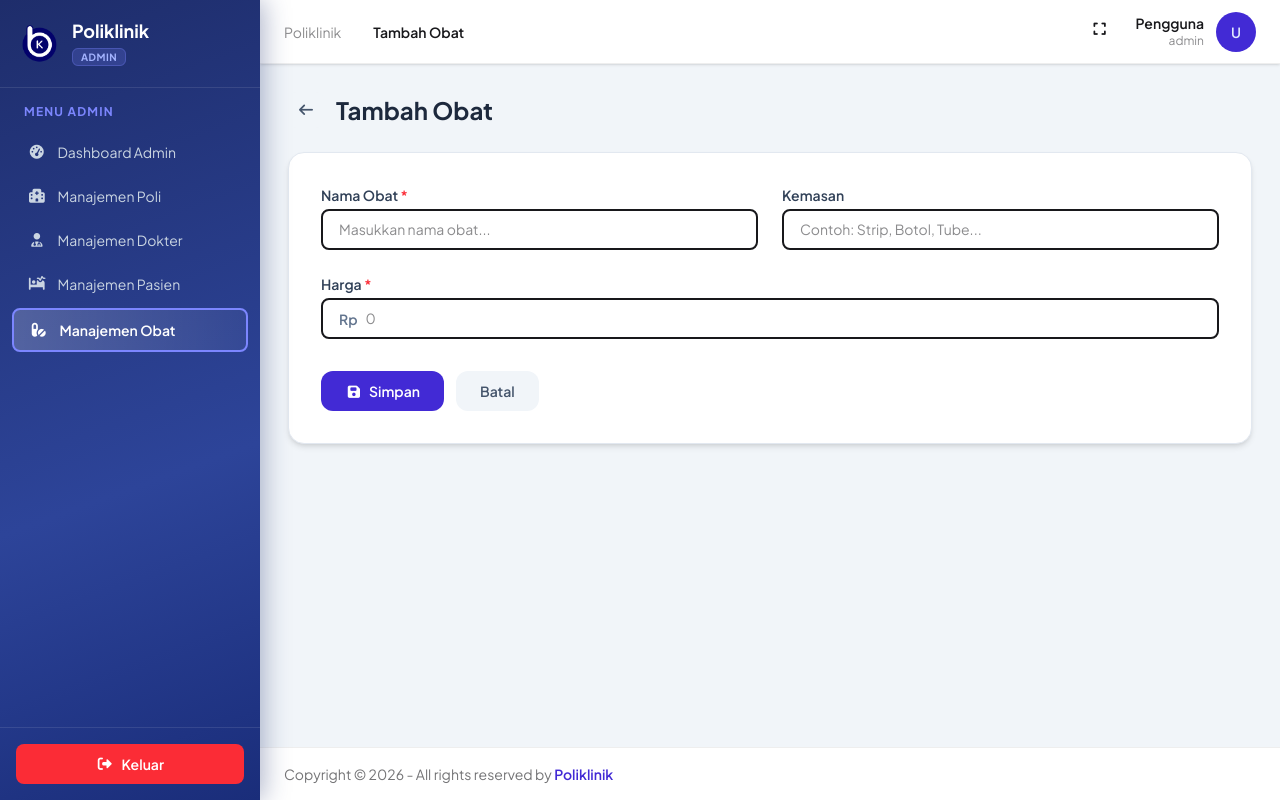
After one commit to danielaquaries20/poliklinik-app, a Laravel app: page /admin/obat/create in a window 1280 px wide. The commit adds this page. Run offline with Laravel 12, Linux system fonts and the light colour scheme; a user stored in the database is signed in; data comes from the database, SQL or seed files in the repository; style sheets or scripts are compiled from the project's sources; some libraries are stand-ins or nearby versions; some web fonts are replaced.

Commit message:
feat: implement CRUD obat

```diff
--- a/app/Http/Controllers/Admin/ObatController.php
+++ b/app/Http/Controllers/Admin/ObatController.php
@@ -3,63 +3,78 @@
 namespace App\Http\Controllers\Admin;
 
 use App\Http\Controllers\Controller;
+use App\Models\Obat;
 use Illuminate\Http\Request;
 
 class ObatController extends Controller
 {
-    /**
-     * Display a listing of the resource.
-     */
     public function index()
     {
-        //
+        $obats = Obat::all();
+        return view('admin.obat.index', compact('obats'));
     }
 
-    /**
-     * Show the form for creating a new resource.
-     */
     public function create()
     {
-        //
+        return view('admin.obat.create');
     }
 
-    /**
-     * Store a newly created resource in storage.
-     */
     public function store(Request $request)
     {
-        //
+        $request->validate([
+            'nama_obat' => 'required|string',
+            'kemasan' => 'required|string',
+            'harga' => 'required|integer',
+        ]);
+
+        Obat::create([
+            'nama_obat' => $request->nama_obat,
+            'kemasan' => $request->kemasan,
+            'harga' => $request->harga
+        ]);
+
+        return redirect()
+            ->route('obat.index')
+            ->with('message', 'Data Obat Berhasil dibuat')
+            ->with('type', 'success');
     }
 
-    /**
-     * Display the specified resource.
-     */
-    public function show(string $id)
+    public function edit(string $id)
     {
-        //
+        $obat = Obat::findOrFail($id);
+        return view('admin.obat.edit')->with([
+            'obat' => $obat
+        ]);
+    }
+    public function update(Request $request, string $id)
+    {
+        $request->validate([
+            'nama_obat' => 'required|string',
+            'kemasan' => 'nullable|string',
+            'harga' => 'required|integer',
+        ]);
+
+        $obat = Obat::findOrFail($id);
+        $obat->update([
+            'nama_obat' => $request->nama_obat,
+            'kemasan' => $request->kemasan,
+            'harga' => $request->harga
+        ]);
+
+        return redirect()
+            ->route('obat.index')
+            ->with('message', 'Data Obat berhasil di edit')
+            ->with('type', 'success');
     }
 
-    /**
-     * Show the form for editing the specified resource.
-     */
-    public function edit(string $id)
-    {
-        //
-    }
-
-    /**
-     * Update the specified resource in storage.
-     */
-    public function update(Request $request, string $id)
-    {
-        //
-    }
-
-    /**
-     * Remove the specified resource from storage.
-     */
     public function destroy(string $id)
     {
-        //
+        $obat = Obat::findOrFail($id);
+        $obat->delete();
+
+        return redirect()
+            ->route('obat.index')
+            ->with('message', 'Data Obat berhasil di Hapus')
+            ->with('type', 'success');
     }
 }
--- /dev/null
+++ b/resources/views/admin/obat/create.blade.php
@@ -0,0 +1,98 @@
+<x-layouts.app title="Tambah Obat">
+
+    {{-- Header --}}
+    <div class="flex items-center gap-3 mb-6">
+        <a href="{{ route('obat.index') }}" class="flex items-center justify-center w-9 h-9
+                  rounded-lg bg-slate-100 hover:bg-slate-200
+                  text-slate-600 transition">
+            <i class="fas fa-arrow-left text-sm"></i>
+        </a>
+
+        <h2 class="text-2xl font-bold text-slate-800">
+            Tambah Obat
+        </h2>
+    </div>
+
+    {{-- Card --}}
+    <div class="card bg-base-100 shadow-md rounded-2xl border border-slate-200">
+        <div class="card-body p-8">
+
+            <form action="{{ route('obat.store') }}" method="POST">
+                @csrf
+
+                {{-- Grid --}}
+                <div class="grid grid-cols-1 md:grid-cols-2 gap-6 mb-6">
+
+                    {{-- Nama Obat --}}
+                    <div>
+                        <label class="block text-sm font-semibold text-slate-700 mb-1">
+                            Nama Obat <span class="text-red-500">*</span>
+                        </label>
+                        <input type="text" name="nama_obat" value="{{ old('nama_obat') }}"
+                            placeholder="Masukkan nama obat..." class="w-full px-4 py-2 border-2 rounded-lg p-2
+                                      focus:border-primary focus:outline-none
+                                      @error('nama_obat') border-red-500 @enderror" required>
+                        @error('nama_obat')
+                            <p class="text-xs text-red-500 mt-1">{{ $message }}</p>
+                        @enderror
+                    </div>
+
+                    {{-- Kemasan --}}
+                    <div>
+                        <label class="block text-sm font-semibold text-slate-700 mb-1">
+                            Kemasan
+                        </label>
+                        <input type="text" name="kemasan" value="{{ old('kemasan') }}"
+                            placeholder="Contoh: Strip, Botol, Tube..." class="w-full px-4 py-2 border-2 rounded-lg p-2
+                                      focus:border-primary focus:outline-none
+                                      @error('kemasan') border-red-500 @enderror">
+                        @error('kemasan')
+                            <p class="text-xs text-red-500 mt-1">{{ $message }}</p>
+                        @enderror
+                    </div>
+
+                </div>
+
+                {{-- Harga --}}
+                <div class="mb-8">
+                    <label class="block text-sm font-semibold text-slate-700 mb-1">
+                        Harga <span class="text-red-500">*</span>
+                    </label>
+
+                    <div class="flex items-center border-2 rounded-lg p-2 px-4 py-2
+                                focus-within:border-primary">
+                        <span class="text-slate-500 text-sm font-semibold mr-2">
+                            Rp
+                        </span>
+                        <input type="number" name="harga" value="{{ old('harga') }}" placeholder="0" min="0" step="1"
+                            class="w-full focus:outline-none
+                                      @error('harga') border-red-500 @enderror" required>
+                    </div>
+
+                    @error('harga')
+                        <p class="text-xs text-red-500 mt-1">{{ $message }}</p>
+                    @enderror
+                </div>
+
+                {{-- Buttons --}}
+                <div class="flex gap-3">
+                    <button type="submit" class="px-6 py-2.5 rounded-xl bg-primary
+                               hover:bg-primary/90 text-white
+                               font-semibold text-sm transition">
+                        <i class="fas fa-save mr-1"></i>
+                        Simpan
+                    </button>
+
+                    <a href="{{ route('obat.index') }}" class="px-6 py-2.5 rounded-xl bg-slate-100
+                              hover:bg-slate-200 text-slate-600
+                              font-semibold text-sm transition">
+                        Batal
+                    </a>
+                </div>
+
+            </form>
+
+        </div>
+    </div>
+
+</x-layouts.app>
--- a/resources/views/components/partials/sidebar.blade.php
+++ b/resources/views/components/partials/sidebar.blade.php
@@ -74,6 +74,12 @@
                     Manajemen Pasien
                 </a>
 
+                <a href="{{ route('obat.index') }}"
+                    class="{{ $baseLink }} {{ request()->routeIs('obat.*') ? $active : $inactive }}">
+                    <i class="fas fa-pills w-4 text-center"></i>
+                    Manajemen Obat
+                </a>
+
             </div>
         @endif
 
--- a/routes/web.php
+++ b/routes/web.php
@@ -6,6 +6,7 @@ use Illuminate\Support\Facades\Route;
 use App\Http\Controllers\Admin\AdminPoliController;
 use App\Http\Controllers\Admin\DokterController;
 use App\Http\Controllers\Admin\PasienController;
+use App\Http\Controllers\Admin\ObatController;
 
 
 Route::get('/', function () {
@@ -63,3 +64,14 @@ Route::middleware(['auth', 'role:admin'])->prefix('admin')->group(function () {
     Route::resource('dokter', DokterController::class);
     Route::resource('pasien', PasienController::class);
 });
+
+Route::middleware(['auth', 'role:admin'])->prefix('admin')->group(function () {
+    Route::get('/dashboard', function () {
+        return view('admin.dashboard');
+    })->name('admin.dashboard');
+
+    Route::resource('polis', AdminPoliController::class);
+    Route::resource('dokter', DokterController::class);
+    Route::resource('pasien', PasienController::class);
+    Route::resource('obat', ObatController::class);
+});
```
Also changed, not shown: resources/views/admin/obat/edit.blade.php (added, +99 -0 lines), resources/views/admin/obat/index.blade.php (added, +102 -0 lines).
